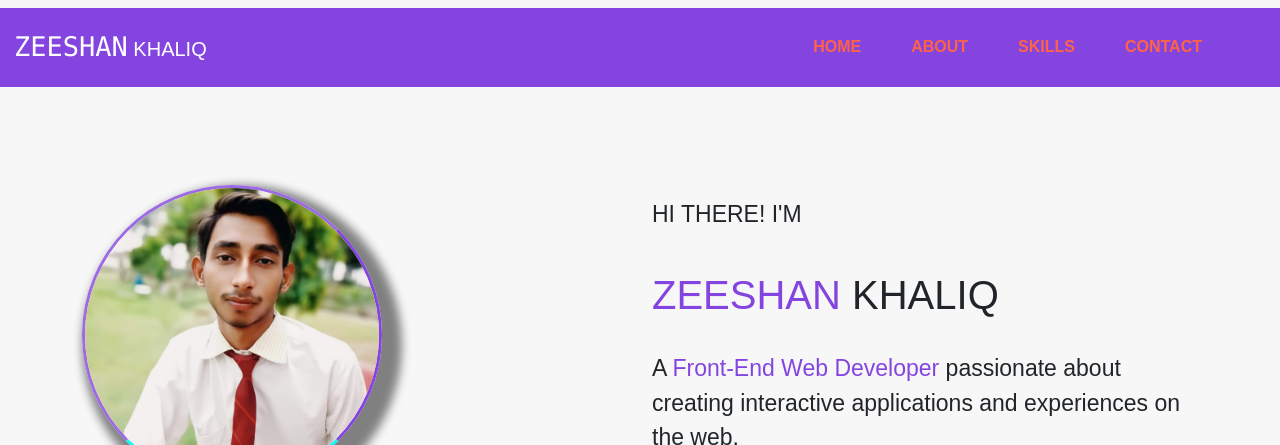
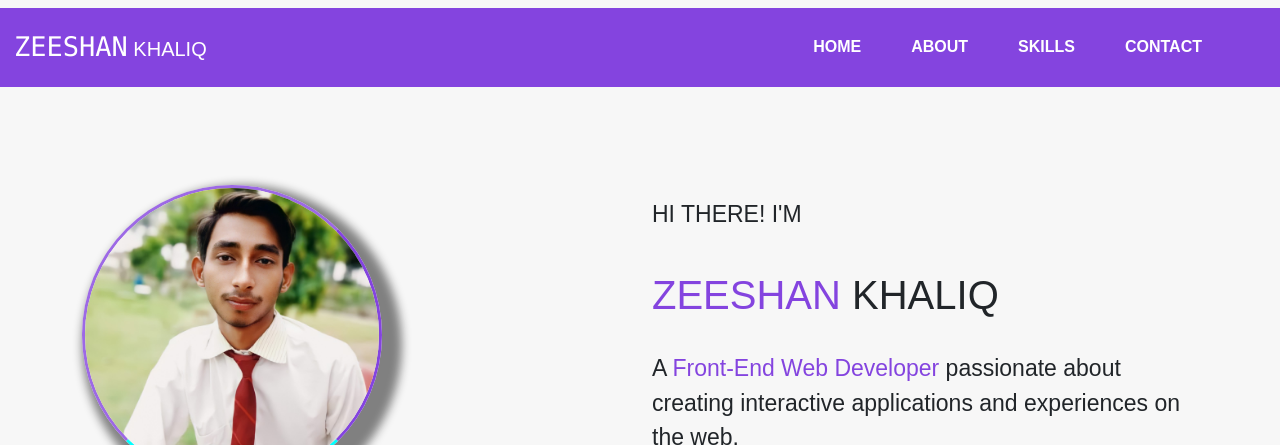
Before and after one commit to Zeeshankhaliq219/My-portfolio-, a plain HTML site: page index.html in a window 1280 px wide. Shown: the top 445 px of the page. Drawn offline with nearby package versions, Linux system fonts and the light colour scheme; a web font is replaced by a local one.

Commit message:
change color

```diff
--- a/style.css
+++ b/style.css
@@ -44,7 +44,7 @@ body {
   border-radius: 15px;
 }
 .nav-link:link {
-  color: tomato !important;
+  color: white !important;
 }
 .nav-link:hover {
   background-color: #9d69e5;
```
